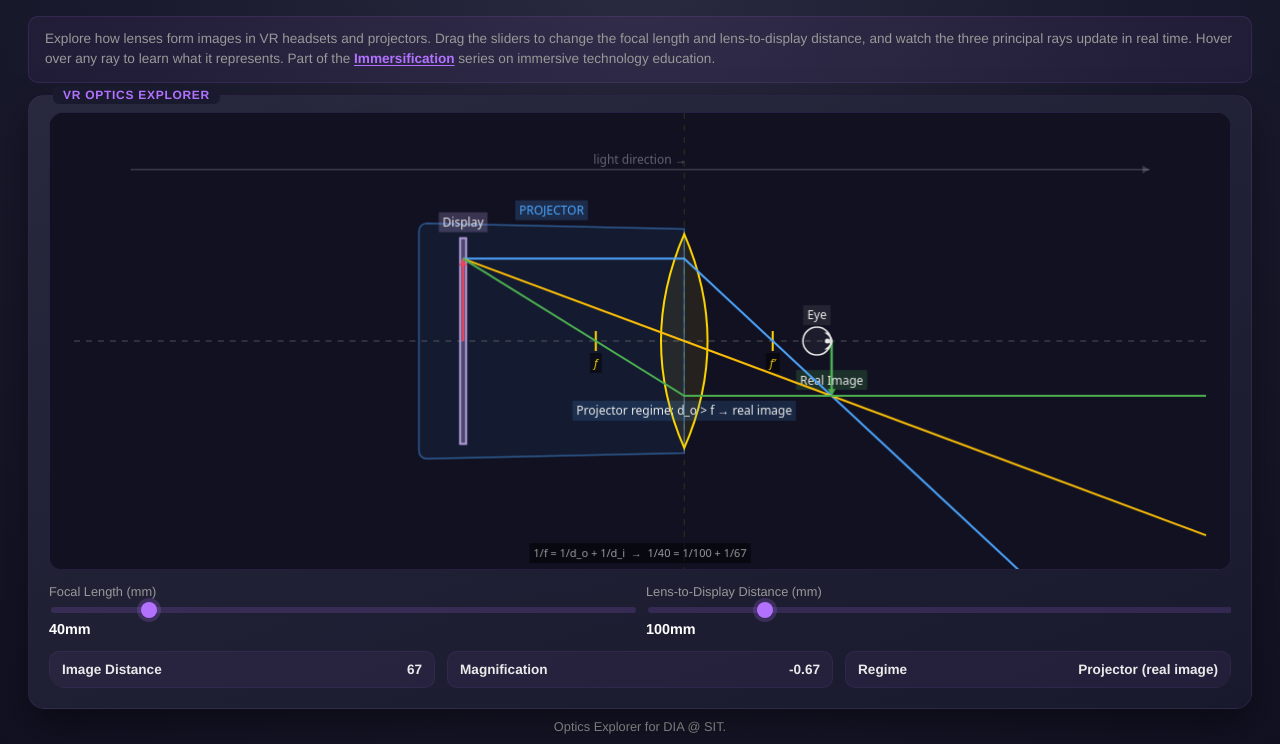
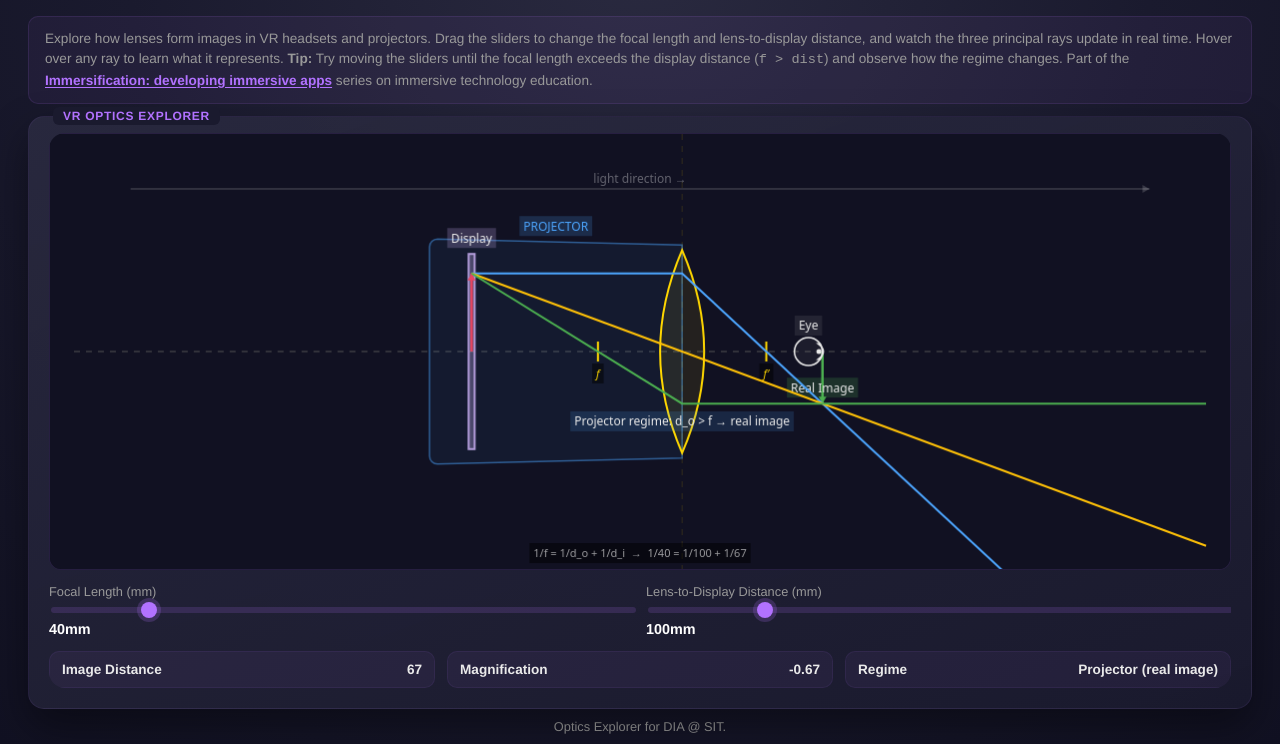
Before and after one commit to sit-dia/optics, a website built with Vite: page docs/index.html in a window 1280 px wide. Shown: the part 56-800 px from the top of the page. Built offline with nearby package versions, Linux system fonts and the light colour scheme.

Commit message:
Update intro blurb: add slider regime-change tip (f > dist) and fix Immersification playlist link

```diff
--- a/docs/index.html
+++ b/docs/index.html
@@ -34,8 +34,10 @@
           Drag the sliders to change the focal length and lens-to-display distance,
           and watch the three principal rays update in real time.
           Hover over any ray to learn what it represents.
+          <strong>Tip:</strong> Try moving the sliders until the focal length exceeds the
+          display distance (<code>f &gt; dist</code>) and observe how the regime changes.
           Part of the
-          <a href="https://www.youtube.com/channel/UCpyKtjkfy819tJyHT-mQm0A" target="_blank" rel="noreferrer">Immersification</a>
+          <a href="https://youtube.com/playlist?list=PLMKD6gDV_13-jVPNyDLUd4y6gSw0lMM-h&si=Kh13sjSln98nYRFn" target="_blank" rel="noreferrer">Immersification: developing immersive apps</a>
           series on immersive technology education.
         </p>
       </div>
```
Also changed, not shown: index.html (+3 -1 lines).
